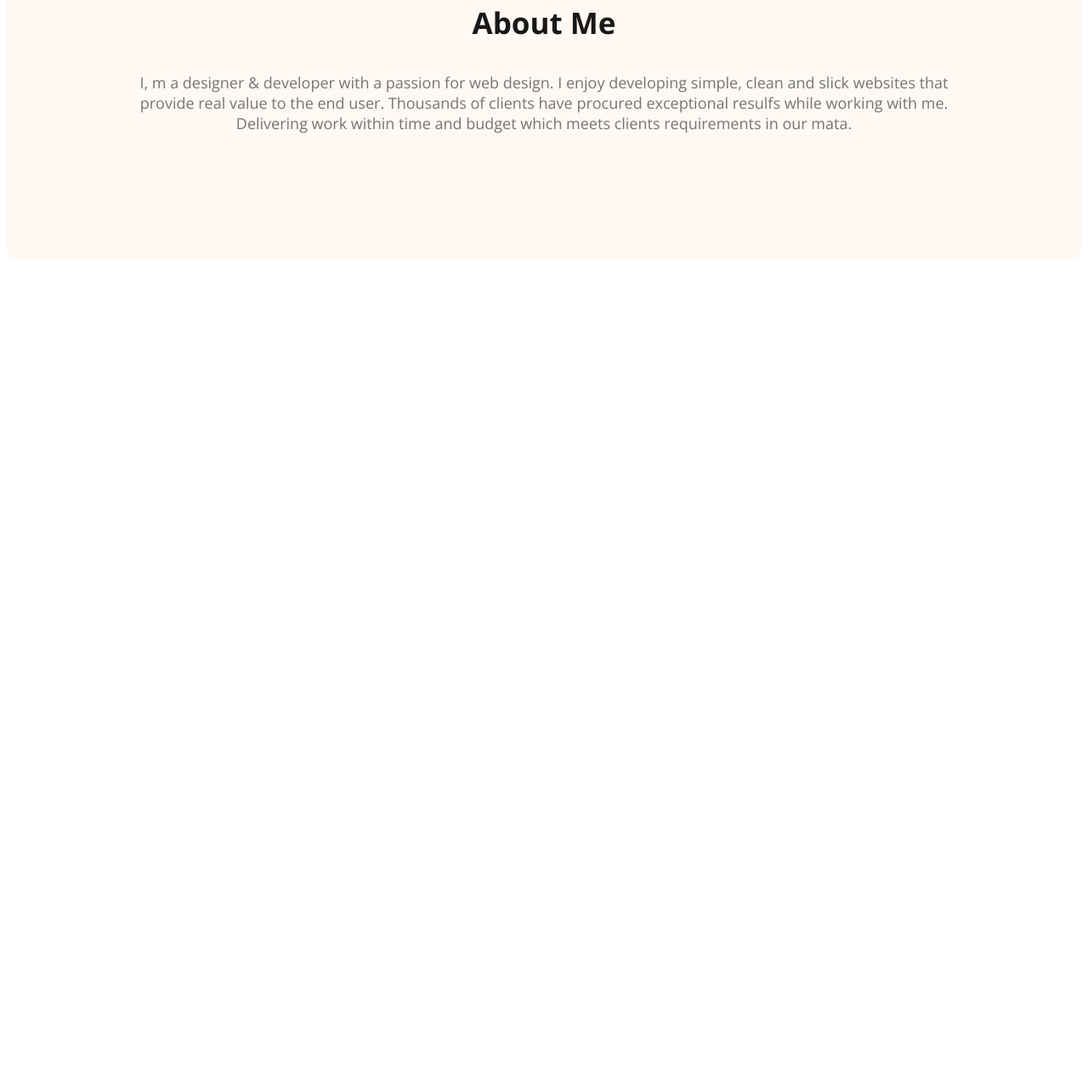
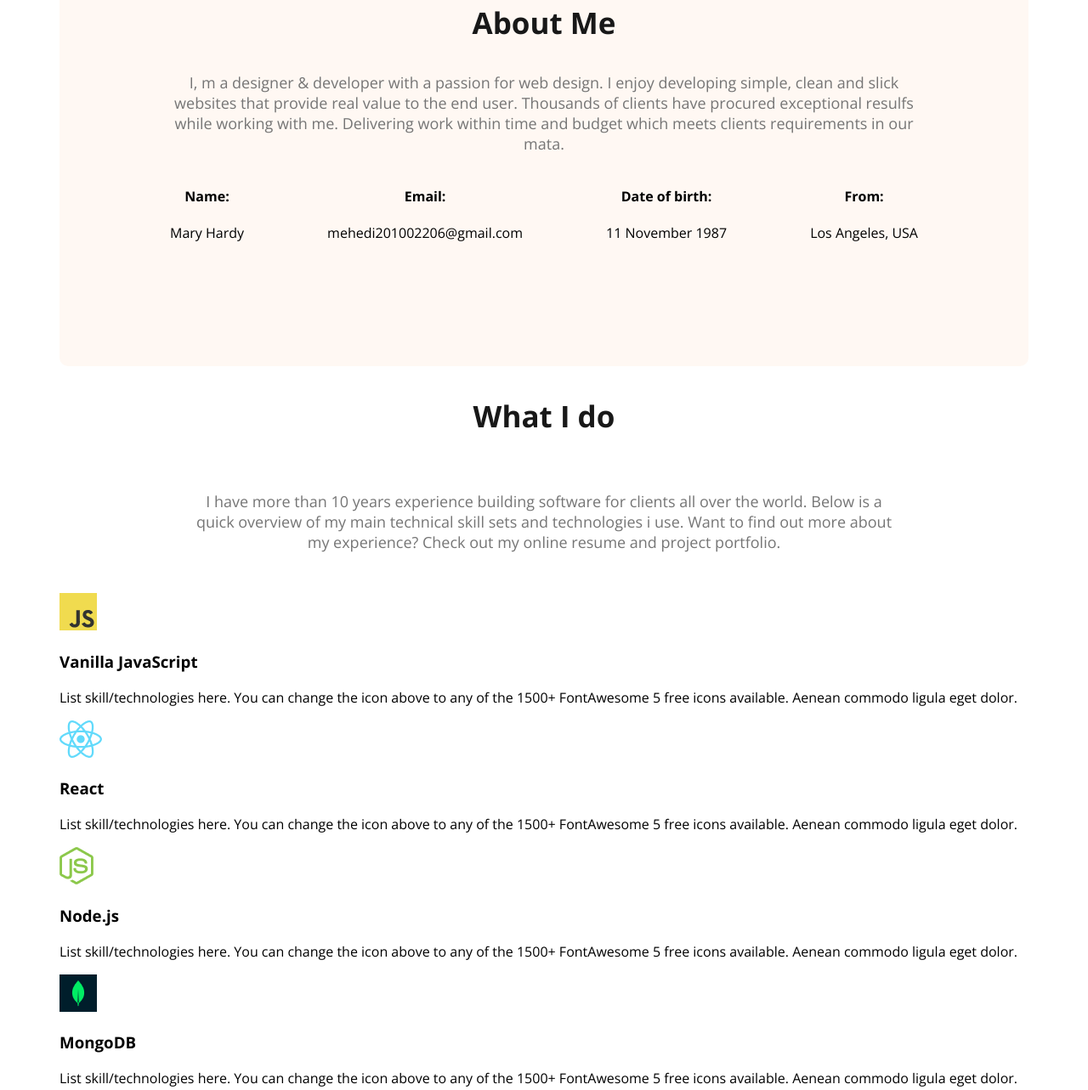
Before and after one commit to mehediponi201/web-developer-portfolio, a plain HTML site: page index.html in a window 1280 px wide. Shown: the part 1060-2343 px from the top of the page at 85% size. Before the commit the page ends 1373 px from the top, so only its background shows below. Drawn offline with nearby package versions, Linux system fonts and the light colour scheme.

Commit message:
add skills

```diff
--- a/index.html
+++ b/index.html
@@ -34,6 +34,51 @@
        <section class="about">
         <h3 class="section-title">About Me</h3>
         <p class="section-description">I, m a designer & developer with a passion for web design. I enjoy developing simple, clean and slick websites that provide real value to the end user. Thousands of clients have procured exceptional resulfs while working with me. Delivering work within time and budget which meets clients requirements in our mata.</p>
+        <div class="about-info-container">
+            <div class="about-info">
+                <h4 class="info-title">Name:</h4>
+                <p class="info-description">Mary Hardy</p>
+            </div>
+            <div class="about-info">
+                <h4 class="info-title">Email:</h4>
+                <p class="info-description">mehedi201002206@gmail.com</p>
+            </div>
+            <div class="about-info">
+                <h4 class="info-title">Date of birth:</h4>
+                <p class="info-description">11 November 1987</p>
+            </div>
+            <div class="about-info">
+                <h4 class="info-title">From:</h4>
+                <p class="info-description">Los Angeles, USA</p>
+            </div>
+        </div>
+       </section>
+       <!-- what i do section start -->
+       <section>
+        <h3 class="section-title">What I do</h3>
+        <p id="what-i-do-description" class="section-description">I have more than 10 years experience building software for clients all over the world. Below is a quick overview of my main technical skill sets and technologies i use. Want to find out more about my experience? Check out my online resume and project portfolio.</p>
+        <div class="skills-container">
+            <div class="skill">
+                <img src="images/icons/js.png" alt="">
+                <h3 class="skill-title">Vanilla JavaScript</h3>
+                <p class="skill-description">List skill/technologies here. You can change the icon above to any of the 1500+ FontAwesome 5 free icons available. Aenean commodo ligula eget dolor.</p>
+            </div>
+            <div class="skill">
+                <img src="images/icons/react.png" alt="">
+                <h3 class="skill-title">React</h3>
+                <p class="skill-description">List skill/technologies here. You can change the icon above to any of the 1500+ FontAwesome 5 free icons available. Aenean commodo ligula eget dolor.</p>
+            </div>
+            <div class="skill">
+                <img src="images/icons/nodejs.png" alt="">
+                <h3 class="skill-title">Node.js</h3>
+                <p class="skill-description">List skill/technologies here. You can change the icon above to any of the 1500+ FontAwesome 5 free icons available. Aenean commodo ligula eget dolor.</p>
+            </div>
+            <div class="skill">
+                <img src="images/icons/mongo.png" alt="">
+                <h3 class="skill-title">MongoDB</h3>
+                <p class="skill-description">List skill/technologies here. You can change the icon above to any of the 1500+ FontAwesome 5 free icons available. Aenean commodo ligula eget dolor.</p>
+            </div>
+        </div>
        </section>
     </main>
     <footer>
--- a/portfolio.css
+++ b/portfolio.css
@@ -72,6 +72,10 @@ padding: 15px 35px;
     max-width: 500px;
 }
 /* main related style */
+main{
+    max-width: 1140px;
+    margin: 0px auto;
+}
 /* style About Me */
 .about{
     padding: 130px;
@@ -90,3 +94,13 @@ color: #757575;
 text-align: center;
 font-size: 18px;
 }
+.about-info-container{
+    display: flex;
+    justify-content: space-between;
+}
+.about-info{
+    text-align: center;
+}
+#what-i-do-description{
+    padding: 30px 150px;
+}
```
